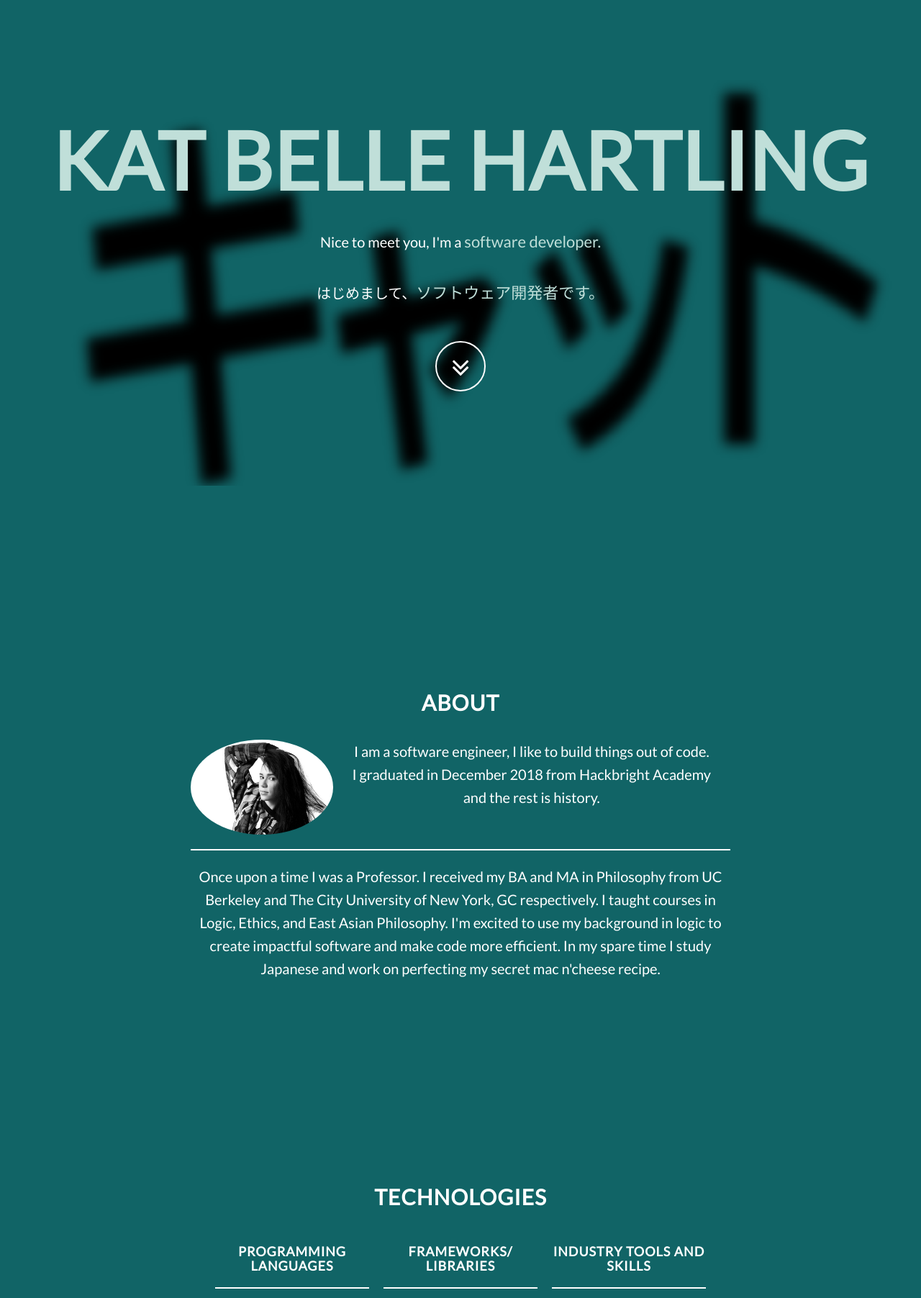
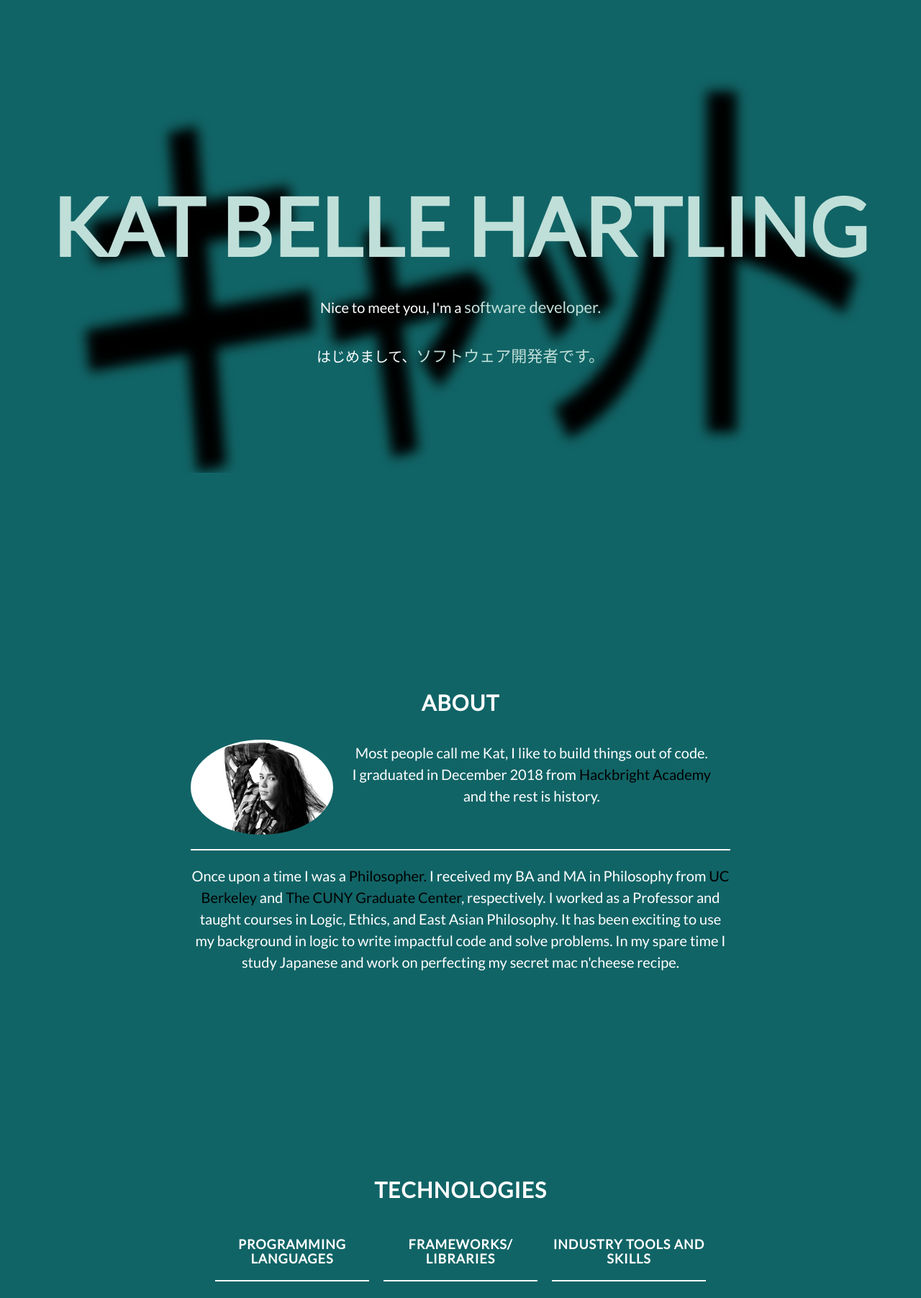
Before and after one commit to katbelle/personal-website, a Flask app: page / in a window 1280 px wide. Shown: the part 90-1894 px from the top of the page at 72% size. Run offline with Flask 2, Linux system fonts and the light colour scheme; some libraries are stand-ins or nearby versions.

Commit message:
Removed scroll down button, added favicon, and cleaned up CSS.

```diff
--- a/static/css/grayscale.css
+++ b/static/css/grayscale.css
@@ -1,7 +1,6 @@
 body {
 		width: 100%;
 		height: 100%;
-		/* font-family: Raleway,"Helvetica Neue",Helvetica,Arial,sans-serif; */
 		font-family: 'Lato',sans-serif;
 		color: #fff;
 		background-color: #116466;
@@ -20,7 +19,6 @@
 h6 {
 		margin: 0 0 35px;
 		text-transform: uppercase;
-		/* font-family: Montserrat,"Helvetica Neue",Helvetica,Arial,sans-serif; */
 		font-family: 'Lato',sans-serif;
 		font-weight: 700;
 		letter-spacing: 1px;
@@ -40,7 +38,6 @@
 }
 
 td, th{
-		/*border-left: solid 2px white;*/
 		padding: 2px;
 		margin: 2px;
 		text-align: center;
@@ -50,7 +47,6 @@
 
 thead{
 		border-bottom: solid 2px white;
-		/*vertical-align: bottom;*/
 }
 
 table{
@@ -68,12 +64,12 @@
 		p {
 				margin: 0 0 35px;
 				font-size: 20px;
-				line-height: 1.6;
+				line-height: 1.5;
 		}
 }
 
 a {
-		color: white;
+		color: #000;
 		-webkit-transition: all .2s ease-in-out;
 		-moz-transition: all .2s ease-in-out;
 		transition: all .2s ease-in-out;
@@ -82,7 +78,6 @@
 a:hover,
 a:focus {
 		text-decoration: none;
-		/* color: white; */
 		color: #b3c2bf;
 }
 
@@ -94,7 +89,6 @@
 		margin-bottom: 0;
 		border-bottom: 1px solid rgba(255,255,255,.3);
 		text-transform: uppercase;
-		/* font-family: Montserrat,"Helvetica Neue",Helvetica,Arial,sans-serif; */
 		font-family: 'Lato',sans-serif;
 		background-color: #000;
 }
@@ -225,7 +219,7 @@
 
 
 .intro .intro-body .brand-heading {
-				padding-top: 85px;
+				padding-top: 70px;
 				font-size: 111px;
 				color: #c0dfd9;
 		}
@@ -322,7 +316,6 @@
 		width: 100%;
 		padding: 50px 0;
 		color: #fff;
-		background: url(/static/img/okc_graffiti.png) no-repeat center center scroll;
 		background-color: #b3c2bf;
 
 }
@@ -340,8 +333,6 @@
 }
 
 #katbelle{
-		/* text-align: center;
-		position: absolute; */
 		display: block;
 		margin-left: auto;
 		margin-right: auto;
@@ -398,14 +389,13 @@
 }
 
 .highlight{
-		/*color: grey;*/
+		color: #c0dfd9;
 		font-weight: 900;
 }
 
 #photo {
 		filter: grayscale(2);
 		max-height: 155px;
-		/* max-width: 155px; */
 }
 
 #bio-div{
@@ -413,7 +403,7 @@
 		flex-direction: row;
 		flex-wrap: nowrap;
 		justify-content: center;
-		algin-items: center;
+		align-items: center;
 		align-content: center;
 }
 
@@ -427,7 +417,7 @@
 		flex-direction: row;
 		flex-wrap: nowrap;
 		justify-content: center;
-		algin-items: center;
+		align-items: center;
 		align-content: center;
 }
 
@@ -444,7 +434,6 @@
 		.btn {
 				border-radius: 0;
 				text-transform: uppercase;
-				/* font-family: Montserrat,"Helvetica Neue",Helvetica,Arial,sans-serif; */
 				font-family: 'Lato',sans-serif;
 				font-weight: 400;
 				-webkit-transition: all .3s ease-in-out;
--- a/static/js/grayscale.js
+++ b/static/js/grayscale.js
@@ -32,8 +32,8 @@
 var bio2Width = $("#bio-2").width();
 $("#bio").width(bio2Width-100);
 
-var dobsWidth = $(".brand-heading").width();
-$("#dobs").width(dobsWidth);
+var kyattoWidth = $(".brand-heading").width();
+$("#kyatto").width(kyattoWidth);
 
-var headerMargin = $("#dobs").height()/5;
+var headerMargin = $("#kyatto").height()/5;
 $(".brand-heading").css("margin-top",headerMargin);
--- a/templates/index.html
+++ b/templates/index.html
@@ -9,7 +9,7 @@
 		<meta name="description" content="">
 		<meta name="author" content="">
 
-		<title>KatBelle</title>
+		<title>Kat</title>
 
 		<!-- Bootstrap Core CSS -->
 		<link href="/static/css/bootstrap.min.css" rel="stylesheet">
@@ -24,7 +24,7 @@
 		<link href="http://fonts.googleapis.com/css?family=Montserrat:400,700" rel="stylesheet" type="text/css">
 
 		<!-- favicon -->
-		<link rel="icon" type="image/png"  href="/static/img/d_graffiti.png">
+		<link rel="icon" type="image/png"  href="/static/img/favicon.png">
 
 		<!-- HTML5 Shim and Respond.js IE8 support of HTML5 elements and media queries -->
 		<!-- WARNING: Respond.js doesn't work if you view the page via file:// -->
@@ -91,9 +91,6 @@
 														<h1 class="brand-heading">Kat Belle Hartling</h1>
 														<p class="intro-text">Nice to meet you, I'm a <span id='engineer'>software developer.</span></p>
 														<p class="intro-text"> はじめまして、<span id='engineer'>ソフトウェア開発者です。</span></p>
-														<a href="#about" class="btn btn-circle page-scroll">
-																<i class="fa fa-angle-double-down animated"></i>
-														</a>
 												</div> <!-- close intro div -->
 										</div> <!-- close col -->
 								</div> <!-- close row -->
@@ -110,12 +107,12 @@
 										<div id='photo-div'>
 												<img id="photo" class='img-responsive img-circle' src="/static/img/its_me_kat.jpg">
 										</div>
-										<p id='bio'> I am a software engineer, I like to build things out of code. <br>I graduated in December 2018 from <a href='https://hackbrightacademy.com/'>Hackbright Academy</a> <br> and the rest is history.</p>
+										<p id='bio'> Most people call me Kat, I like to build things out of code. <br>I graduated in December 2018 from <a href='https://hackbrightacademy.com/'>Hackbright Academy</a> <br> and the rest is history.</p>
 
 								</div> <!-- close bio -->
 								<hr></hr>
-								<p id='bio-2'>Once upon a time I was a <a href='http://looksphilosophical.tumblr.com/post/30385621498/i-am-katherine-belle-hartling-but-most-people'> Professor. </a>I received my BA and MA in Philosophy from UC Berkeley and The City University of New York, GC respectively. I taught courses in Logic, Ethics, and East Asian Philosophy.
-								 I'm excited to use my background in logic to create impactful software and make code more efficient. In my spare time I study Japanese and work on perfecting my secret mac n'cheese recipe. </p>
+								<p id='bio-2'>Once upon a time I was a <a href='http://looksphilosophical.tumblr.com/post/30385621498/i-am-katherine-belle-hartling-but-most-people'> Philosopher. </a>I received my BA and MA in Philosophy from <a href='https://philosophy.berkeley.edu/'>UC Berkeley</a> and <a href='https://gc.cuny.edu/Page-Elements/Academics-Research-Centers-Initiatives/Doctoral-Programs/Philosophy/Philosophy'>The CUNY Graduate Center</a>, respectively. I worked as a Professor and taught courses in Logic, Ethics, and East Asian Philosophy.
+								 It has been exciting to use my background in logic to write impactful code and solve problems. In my spare time I study Japanese and work on perfecting my secret mac n'cheese recipe. </p>
 						</div> <!-- close column -->
 				</div> <!-- close row -->
 		</section>
@@ -212,28 +209,33 @@
 												<h2 class='project'>Projects</h2>
 												<a href="https://github.com/katbelle/Boba_the_App" class="btn btn-default btn-lg">Boba The App</a>
 												<p class='project'>
-														This is placeholder text, I'll come up with some spunky things to say about my project soon. <span class='highlight'>PostgreSQL</span> Here I will talk about the PostgreSQL database.</p>
+														Boba is a popular milk-tea based tapioca drink originating from Taiwan. I built an app using a <span class='highlight'>Flask </span>framework that allows users to locate cafes that serve boba.</p>
 
 												<div class='row'>
 														<div class='col-md-4 col-md-offset-2 col-xs-12'>
 																<img id="adjective-gif" class='img-responsive project-img' src='/static/gif/boba_intro.gif'>
 														</div> <!-- close column -->
 														<div class='col-md-6 col-xs-12'>
-																<div id='adjective-map'><p>Users can find nearby boba stores based on their current location using <span class='highlight'>Google Maps API</span>, or use manual input to find boba stores based on zipcode or City.</p></div>
+																<div id='adjective-map'><p>Without signing up for an account, users can find nearby boba stores based on their current location using the geolocation feature. This feature uses <span class='highlight'>Javascript</span> to make a call to <span class='highlight'>Google Maps API</span> and renders a map of boba stores with clickable custom icons.</p></div>
 														</div> <!-- close column -->
 												</div><!--  close row -->
 
 												<div class='row'>
 														<div class='col-md-6 col-md-offset-2 col-xs-12'>
-																<div id='kats_thoughts'><p>Users can geolocate boba shops near them or search for boba using <span class="highlight">Google Maps API</span> I'm saying stuff here for filler! <span class='highlight'>ReactJS</span> and <span class='highlight'>Jquery Event Triggers</span> visuals.</p></div>
+																<div id='kats_thoughts'><p>Users can find boba shops using the manual search box by typing in a city or zipcode. When a new location is picked, a <span class="highlight">React</span> element updates to show the names of the boba shops displayed on the map. On the back end, a <span class='highlight'>Jquery Event Trigger</span> updates the code to display the new boba shops.</p></div>
 														</div> <!-- close column -->
 														<div class='col-md-4 col-xs-12'>
-																<img class='img-responsive project-img' src='/static/gif/sign_up.gif'>
+																<img class='img-responsive project-img' src='/static/gif/taichung.gif'>
 														</div> <!-- close column -->
 												</div> <!-- close row -->
-
-												<p>Users can create an account to rate their fav boba spots <span class='highlight'>Google Maps API</span>.</p>
-
+												<div class='row'> <!-- this is a custom section I added -->
+													<div class='col-md-4 col-md-offset-2 col-xs-12'>
+														<img class='img-responsive project-img' src='/static/gif/sign_up.gif'>
+													</div>
+													<div class='col-md-6 col-xs-12'>
+														<div id='adjective-map'><p>Users can create an account to contribute ratings to the boba community. Once a user rates a boba shop, their rating is then averaged with other ratings and updated using a <span class="highlight"> PostgreSQL database.</span> The result is then displayed to the user.</p></div>
+												</div>
+											</div> <!-- custom section closed -->
 										</div> <!-- close project -->
 								</div> <!-- close column -->
 						</div> <!-- close container -->
```
Also changed, not shown: static/img/favicon.png (added), 1 other file.
